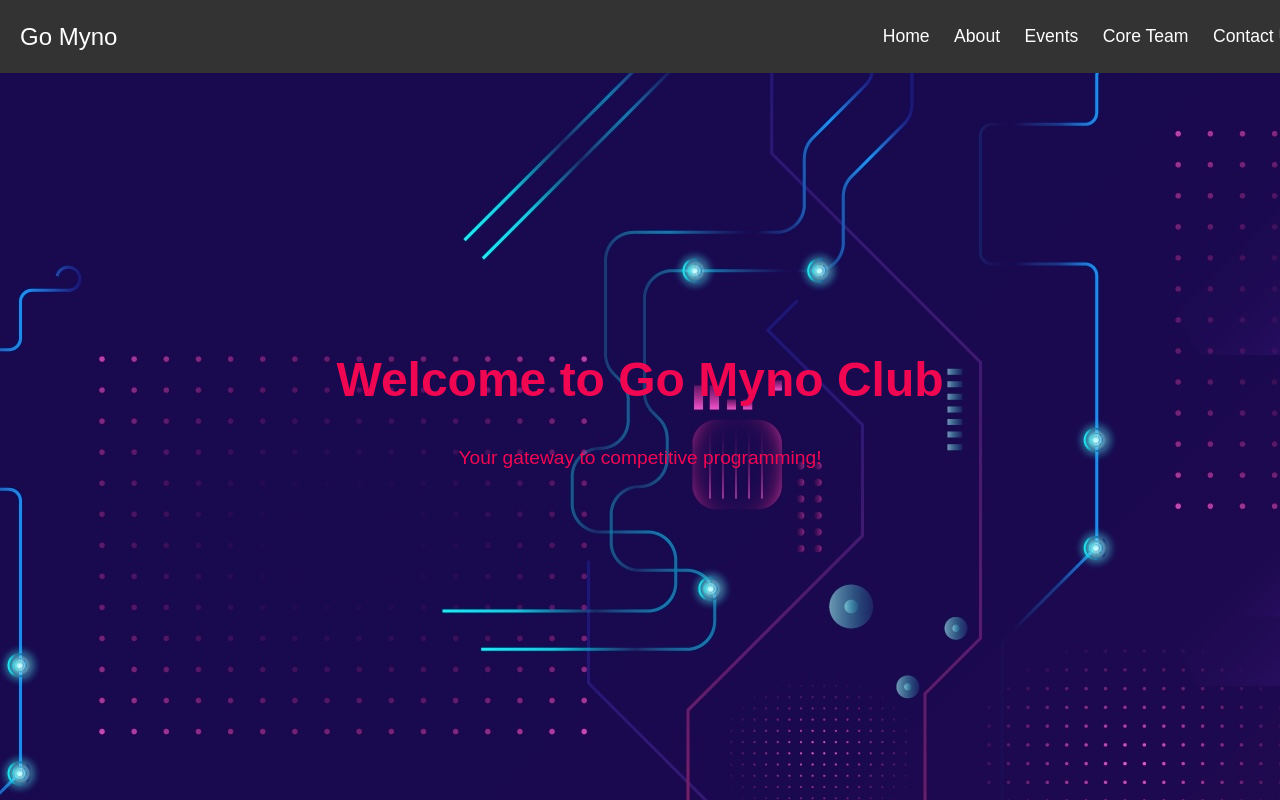
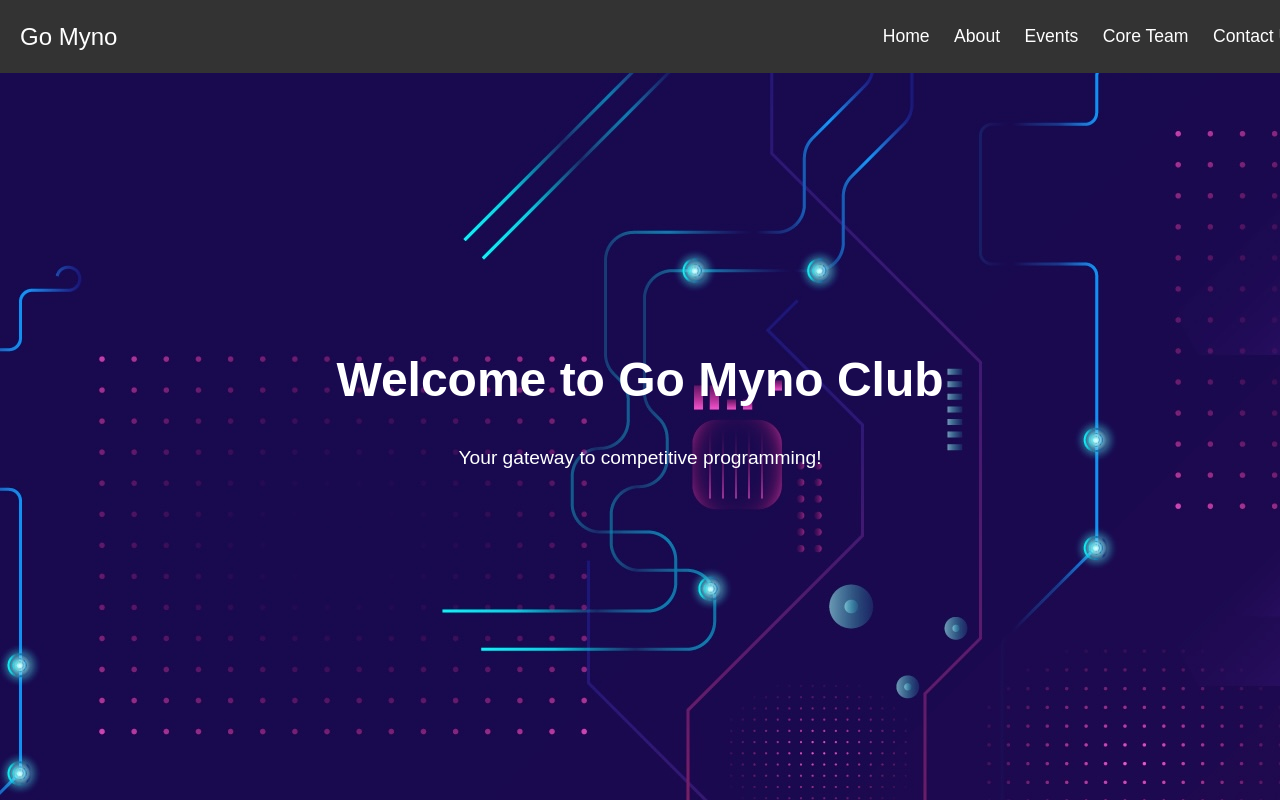
Before and after one commit to RishavBishen/gomyno, a plain HTML site: page index.html in a window 1280 px wide. Shown: the top 800 px of the page. Drawn offline with Linux system fonts and the light colour scheme.

Commit message:
changed color

```diff
--- a/style.css
+++ b/style.css
@@ -55,7 +55,7 @@ h2 {
     height: 100vh;
     background-size: cover;
     background-position: center;
-    color: #f10751;
+    color: white;
     display: flex;
     justify-content: center;
     align-items: center;
```
